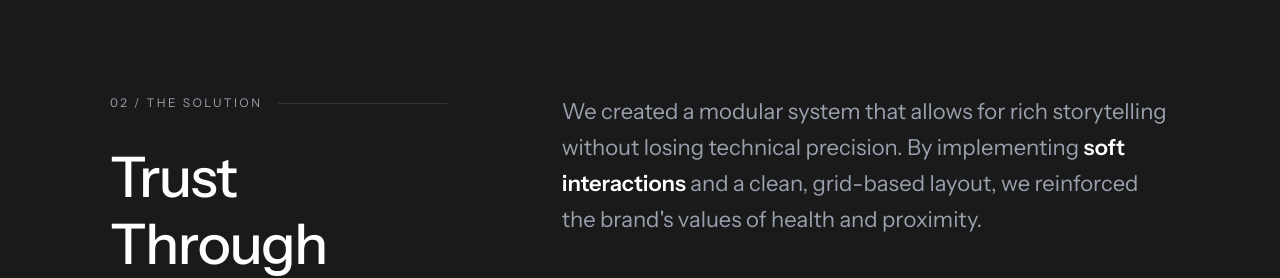
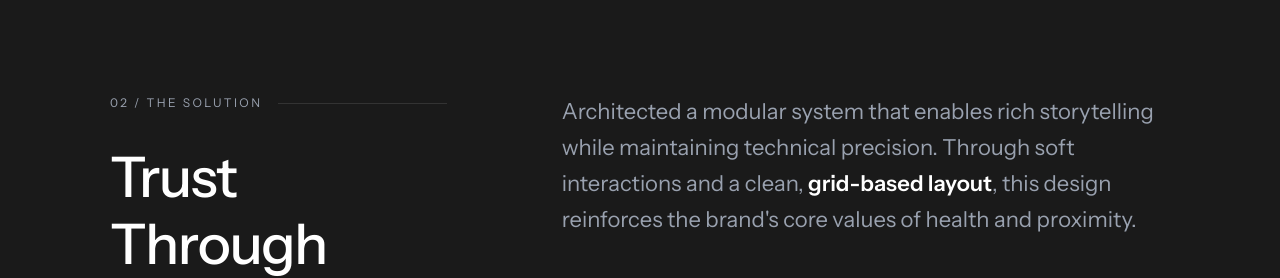
Before and after one commit to dizsel74/am-portfolio-2026, a React (Vite) app: page /work/pascual in a window 1280 px wide. Shown: the part 1640-1918 px from the top of the page. Built offline with nearby package versions, Linux system fonts and the light colour scheme.

Commit message:
Update Text for a senior voice over Pascual

```diff
--- a/src/components/PascualProject.jsx
+++ b/src/components/PascualProject.jsx
@@ -108,7 +108,7 @@ const PascualProject = () => {
 
           <div className="col-span-12 lg:col-start-6 lg:col-span-7">
             <p className="text-[clamp(18px,2vw,22px)] leading-relaxed text-gray-400 mb-12 lg:mb-16">
-              We created a modular system that allows for rich storytelling without losing technical precision. By implementing <span className="text-white font-semibold">soft interactions</span> and a clean, grid-based layout, we reinforced the brand's values of health and proximity.
+              Architected a modular system that enables rich storytelling while maintaining technical precision. Through soft interactions and a clean, <span className="text-white font-semibold">grid-based layout</span>, this design reinforces the brand's core values of health and proximity.
             </p>
 
             <div className="grid grid-cols-1 md:grid-cols-3 gap-10 lg:gap-14">
```
